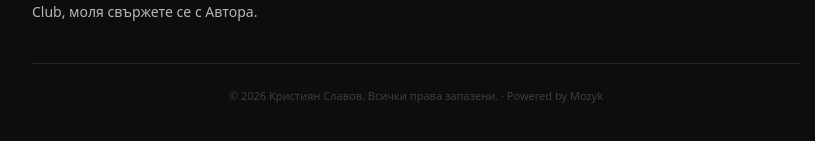
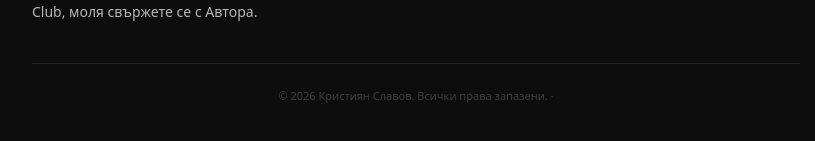
Before and after one commit to KristiyanSlavov/smart-club, a Next.js app: page /terms in a window 1280 px wide. Shown: the part 1389-1530 px from the top of the page, without its empty margins (224-1039 px from the left). Built offline with nearby package versions, Linux system fonts and the light colour scheme.

Commit message:
Removed wrong labels.

```diff
--- a/src/app/terms/page.tsx
+++ b/src/app/terms/page.tsx
@@ -163,8 +163,7 @@ export default function TermsPage() {
 
         {/* Footer */}
         <footer className="border-t border-white/10 pt-6 pb-4 text-center text-[11px] text-white/20">
-          &copy; 2026 Кристиян Славов. Всички права запазени. &middot; Powered
-          by Mozyk
+          &copy; 2026 Кристиян Славов. Всички права запазени. &middot;
         </footer>
       </div>
     </main>
```
